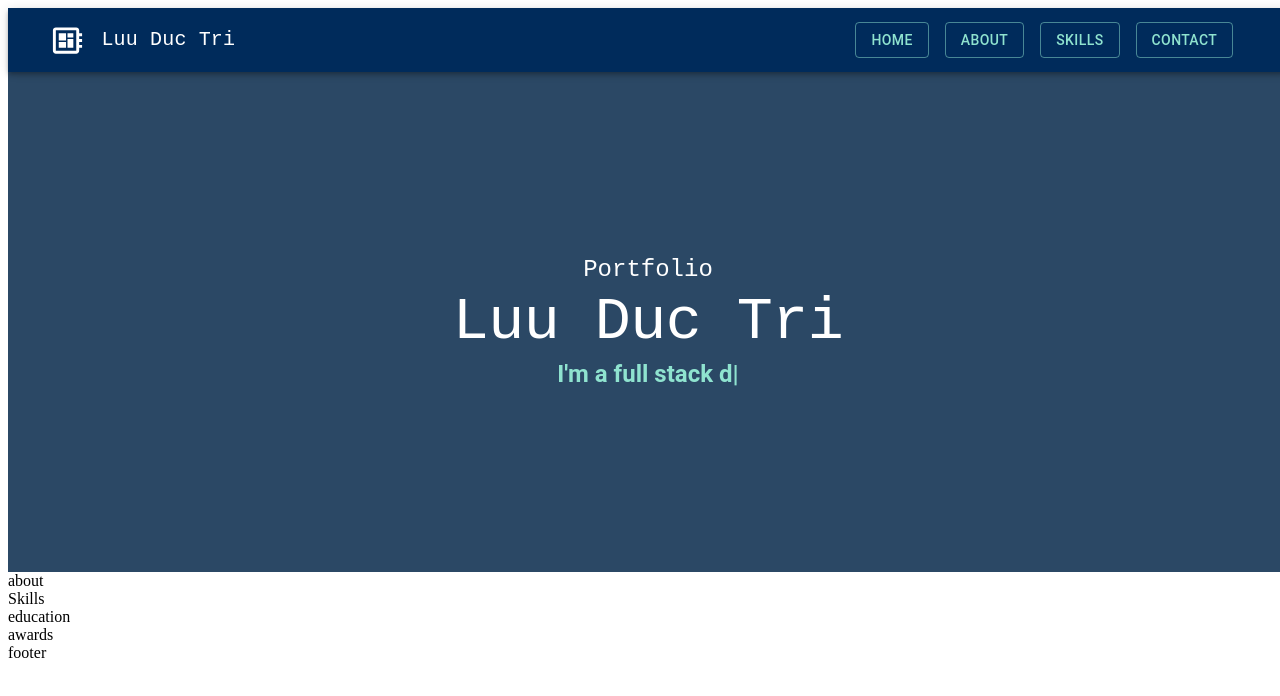
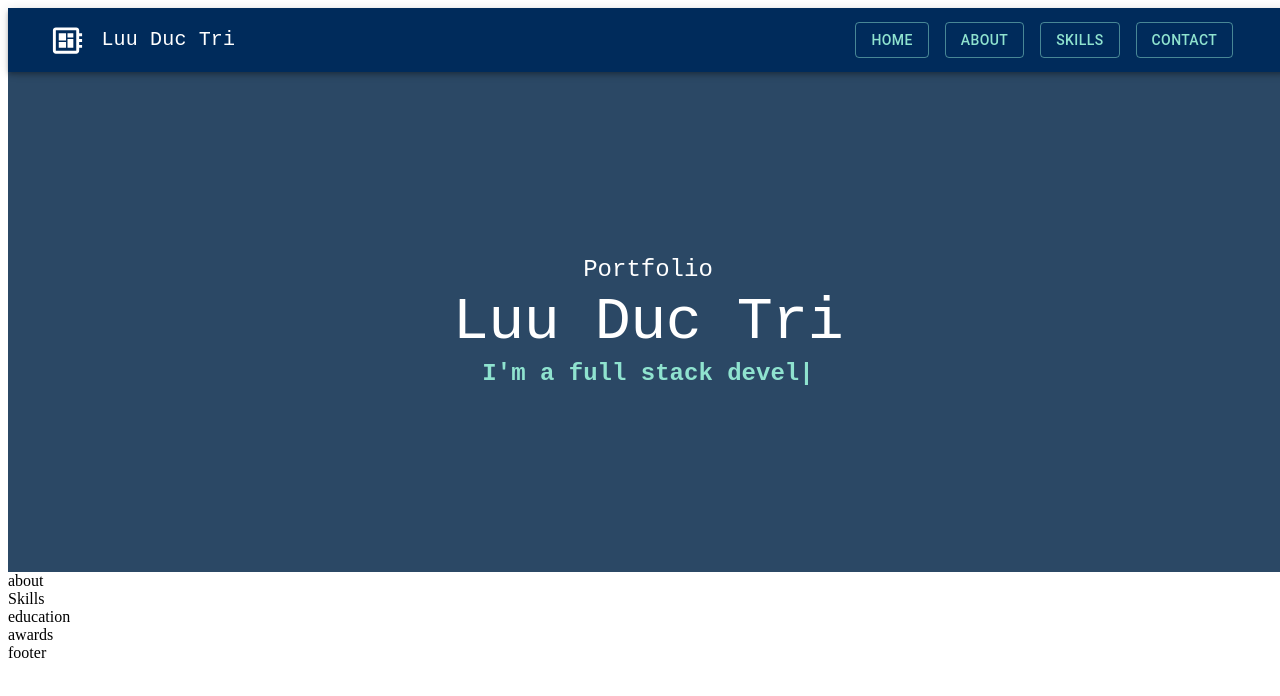
Before and after one commit to triluu03/personal-portfolio, a React (Create React App) app: page / in a window 1280 px wide. Shown: the top 696 px of the page. Built offline with nearby package versions, Linux system fonts and the light colour scheme.

Commit message:
change some about header

```diff
--- a/src/components/Header.js
+++ b/src/components/Header.js
@@ -41,17 +41,21 @@ const Header = () => {
                 Luu Duc Tri
             </Typography>
 
-            <Typography color='cardTitle.main' variant='h5'>
+            <Typography
+                color='cardTitle.main'
+                variant='h5'
+                fontFamily='monospace'
+            >
                 <b>
                     <TypeAnimation
                         sequence={[
-                            `I'm a student `,
+                            `I'm a student`,
                             1000,
-                            `I'm a self-learner `,
+                            `I'm a self-learner`,
                             1000,
-                            `I'm a full stack developer `,
+                            `I'm a full stack developer`,
                             1000,
-                            `I'm a programmer `,
+                            `I'm a programmer`,
                             1000,
                         ]}
                         repeat={Infinity}
```
